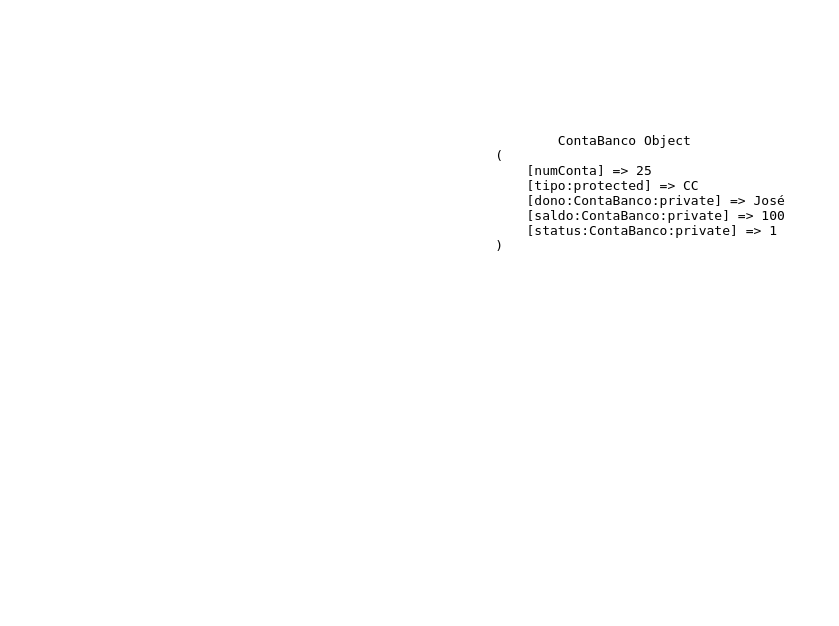
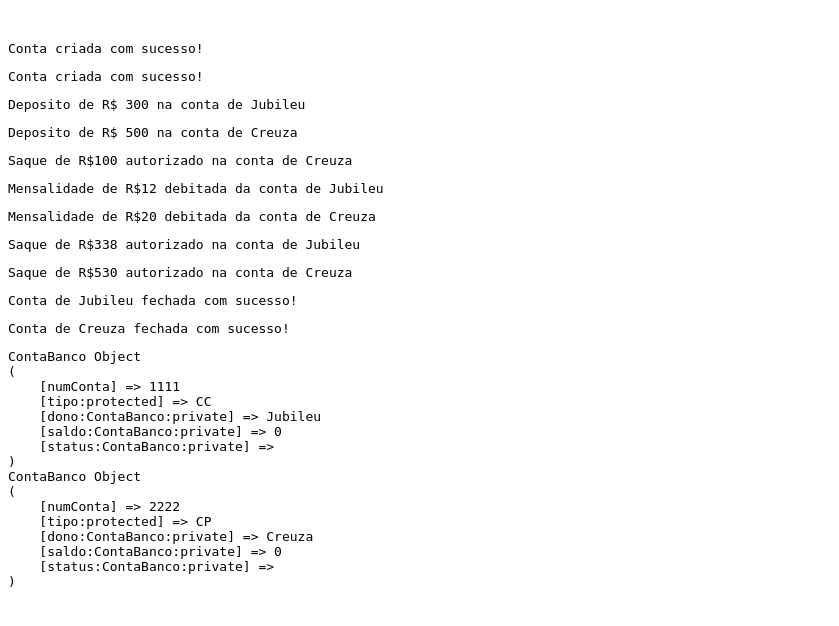
Before and after one commit to DenilsonPereira/PHP-POO, a PHP site: page / in a window 1280 px wide. Shown: the top 626 px of the page, without its empty margins (0-839 px from the left). Run offline with PHP 8.4, Linux system fonts and the light colour scheme.

Commit message:
Finalizando exemplo prático

```diff
--- a/aula05/conta.php
+++ b/aula05/conta.php
@@ -10,76 +10,73 @@
         //Metodos
         public function abrirConta($t){
             $this->setTipo($t);
-            $this->setSaldo(true);
+            $this->setStatus(true);
 
             if($t == "CC"){
-                $this->saldo = 50;
+                $this->setSaldo(50);
             }
             elseif($t == "CP"){
-                $this->saldo = 150;
+                $this->setSaldo(150);
             }
         }
         public function fecharConta(){
-            if($this->saldo > 0){
-                echo "Conta com dinheiro";
+            if($this->getSaldo() > 0){
+                echo "<p>Conta com dinheiro</p>";
             }
-            elseif($this->saldo <0){
-                echo "Conta em débito";
+            elseif($this->getSaldo() < 0){
+                echo "<p>Conta em débito</p>";
             }
             else{
                 $this->setStatus(false);
+                echo "<p>Conta de ". $this->getDono()." fechada com sucesso!</p>";
             }
         }
         public function depositar($v){
-            if($this->status == true){
-                $this->setSaldo($this->getSaldo()+$v);
+            if($this->status){
+                $this->setSaldo($this->getSaldo() + $v);
+                echo "<p>Deposito de R$ $v na conta de ".$this->getDono()."</p>";
             }
             else{
-                echo "Impossível depositar";
+                echo "<p>Impossível depositar</p>";
             }
         }
         public function sacar($v){
             if($this->getStatus()){
-                if($this->saldo>$v){
-                    $this->setSaldo($this->getSaldo()-$v);
-
-                    $this->setSaldo($this->getSaldo()-$v);
+                if($this->getSaldo() >= $v){
+                    $this->setSaldo($this->getSaldo() - $v);
+                    echo "<p>Saque de R$$v autorizado na conta de ". $this->getDono()."</p>";
                 }
                 else{
-                    echo "Saldo insuficiente";
+                    echo "<p>Saldo insuficiente</p>";
 
                 }
             }
             else{
-                echo "Impossivel sacar";
+                echo "<p>Impossivel sacar</p>";
             }
         }
         public function pagarMensal(){
-            $v = 0;
-            if($this->tipo == "CC"){
+            if($this->getTipo() == "CC"){
                 $v=12;
             }
-            elseif($this->tipo == "CP"){
+            else if($this->getTipo() == "CP"){
                 $v = 20;
             }
 
-            if($this->status == true){
-                if($this->setSaldo > $v){
-                    $this->setSaldo = $this->setSaldo - $v;
-                }
-                else{
-                    echo "Saldo insuficiente";
-                }
+            if($this->getStatus()){
+                $this->setSaldo($this->getSaldo() - $v);
+                echo "<p>Mensalidade de R$$v debitada da conta de ".$this->getDono()."</p>";
             }
             else{
-                echo "Impossível pagar";
+                echo "<p>Problemas com a conta, não possivel cobrar!</p>";
             }
         }
 
         //Metodos Especiais
         public function __construct(){
-            $this->saldo = 0;
-            $this->status = false;
+            $this->setSaldo(0);
+            $this->setStatus(false);
+            echo "<p>Conta criada com sucesso!</p>";
         }
         public function setNumConta($n){
             $this->numConta = $n;
@@ -105,8 +102,8 @@
         public function getSaldo(){
             return $this->saldo;
         }
-        public function setStatus($e){
-            $this->status = $e;
+        public function setStatus($s){
+            $this->status = $s;
         }
         public function getStatus(){
             return $this->status;
--- a/aula05/index.php
+++ b/aula05/index.php
@@ -4,19 +4,6 @@
     <meta charset="UTF-8">
     <meta http-equiv="X-UA-Compatible" content="IE=edge">
     <meta name="viewport" content="width=device-width, initial-scale=1.0">
-    <style>
-        *{
-            margin: 0;
-            padding: 0;
-            box-sizing: border-box;
-        }
-        pre{
-            display: flex;
-            justify-content: center;
-            align-items: center;
-            height: 400px;
-        }
-    </style>
     <title>Banco Denilson</title>
 </head>
 <body>
@@ -24,14 +11,30 @@
         <?php
             require_once 'conta.php';
 
-            $c1 = new ContaBanco;
-            $c1->setNumConta(25);
-            $c1->setTipo("CC");
-            $c1->setDono("José");
-            $c1->setSaldo(100);
-            $c1->setStatus(true);
+            $p1 = new ContaBanco(); //Jubileu
+            $p2 = new ContaBanco(); //Creuza
+            $p1->setNumConta(1111);
+            $p1->abrirConta("CC");
+            $p1->setDono("Jubileu");
+            $p2->setNumConta(2222);
+            $p2->abrirConta("CP");
+            $p2->setDono("Creuza");
 
-            print_r($c1);
+            $p1->depositar(300);
+            $p2->depositar(500);
+
+            $p2->sacar(100);
+
+            $p1->pagarMensal();
+            $p2->pagarMensal();
+
+            $p1->sacar(338);
+            $p2->sacar(530);
+            $p1->fecharConta();
+            $p2->fecharConta();
+
+            print_r($p1);
+            print_r($p2);
         ?>
     </pre>
 </body>
```
